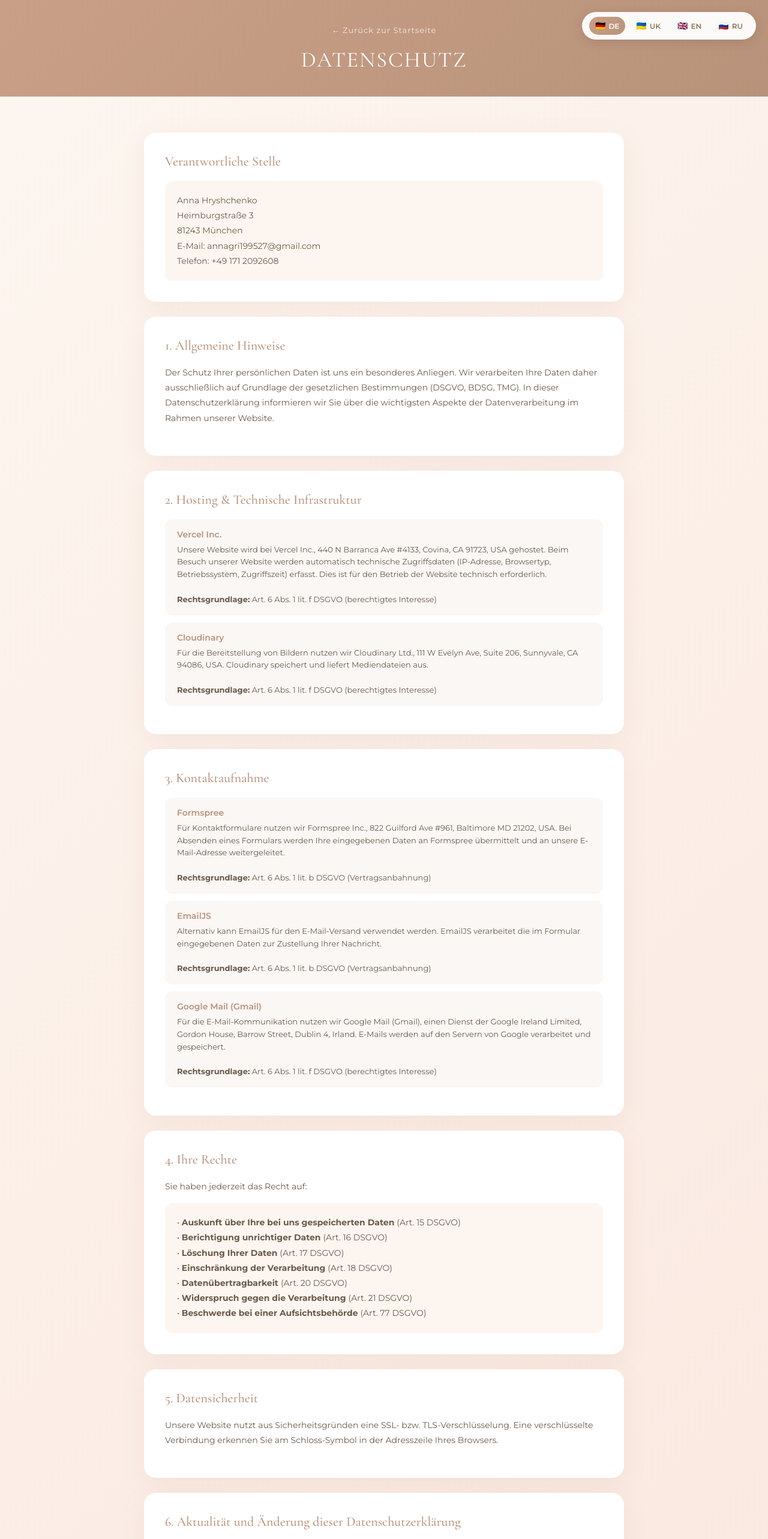
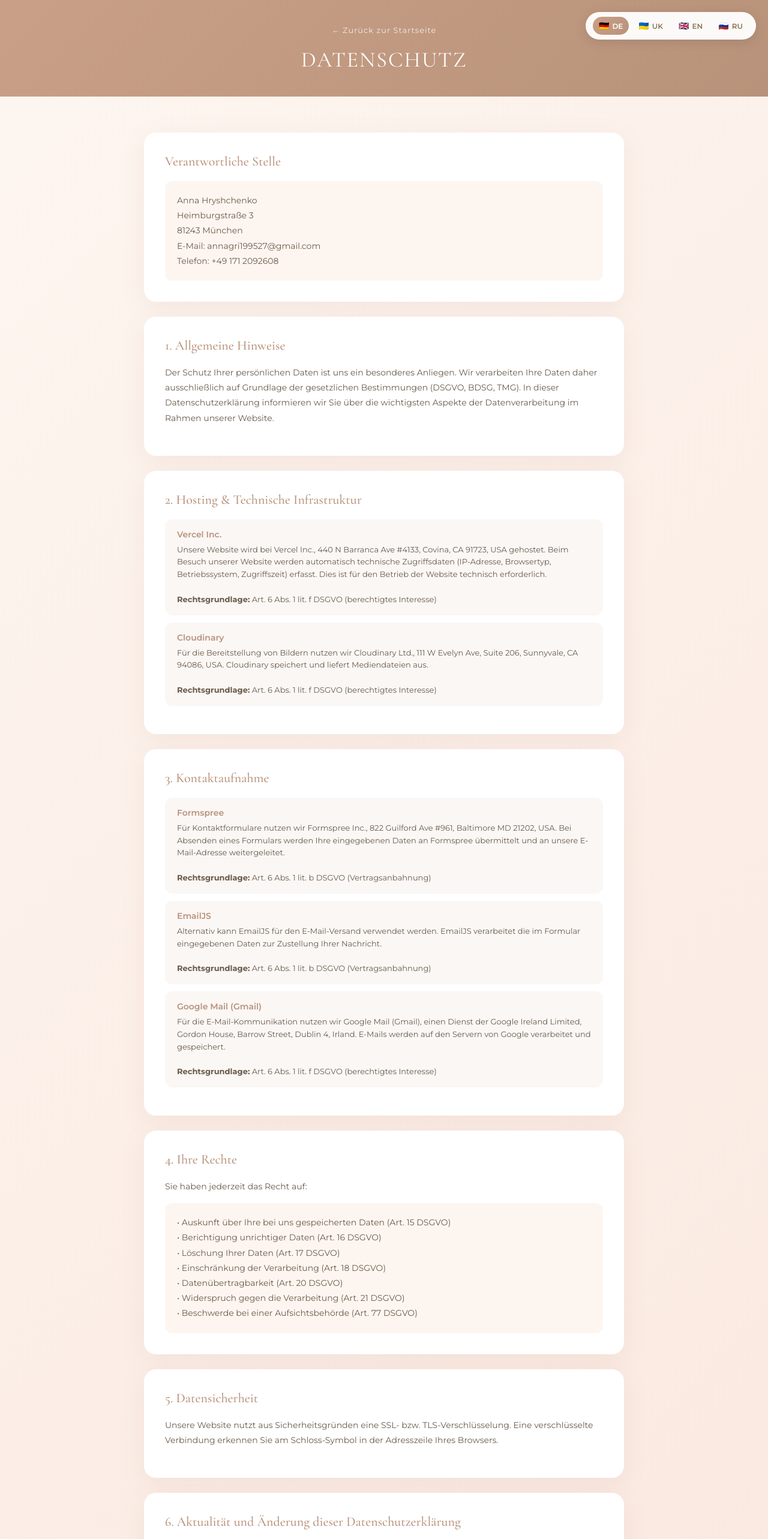
Before and after one commit to ah-aesthetic/webseite, a Next.js app: page /datenschutz in a window 1280 px wide. Shown: the top 2566 px of the page at 60% size. Built offline with nearby package versions, Linux system fonts and the light colour scheme.

Commit message:
Update page.js

```diff
--- a/app/datenschutz/page.js
+++ b/app/datenschutz/page.js
@@ -1,6 +1,6 @@
 'use client';
 
-import React, { useState, useEffect } from 'react';
+import React, { useState, useEffect, Suspense } from 'react';
 import Link from 'next/link';
 import { useSearchParams } from 'next/navigation';
 
@@ -48,6 +48,48 @@ const translations = {
     home: 'Startseite',
     legalNotice: 'Impressum',
     name: 'Anna Hryshchenko',
+  },
+  uk: {
+    langName: 'UK',
+    flag: '🇺🇦',
+    backLink: '← Повернутися на головну',
+    title: 'ПОЛІТИКА КОНФІДЕНЦІЙНОСТІ',
+    responsibleTitle: 'Відповідальна сторона',
+    section1Title: '1. Загальна інформація',
+    section1Text: 'Захист ваших персональних даних є для нас особливою турботою. Тому ми обробляємо ваші дані виключно на підставі законодавчих положень (GDPR, BDSG, TMG). У цій політиці конфіденційності ми інформуємо вас про найважливіші аспекти обробки даних на нашому сайті.',
+    section2Title: '2. Хостинг і технічна інфраструктура',
+    vercelTitle: 'Vercel Inc.',
+    vercelText: 'Наш сайт розміщено на Vercel Inc., 440 N Barranca Ave #4133, Covina, CA 91723, USA. При відвідуванні нашого сайту автоматично збираються технічні дані доступу (IP-адреса, тип браузера, операційна система, час доступу). Це технічно необхідно для роботи сайту.',
+    cloudinaryTitle: 'Cloudinary',
+    cloudinaryText: 'Для надання зображень ми використовуємо Cloudinary Ltd., 111 W Evelyn Ave, Suite 206, Sunnyvale, CA 94086, USA. Cloudinary зберігає та доставляє медіафайли.',
+    legalBasis: 'Правова основа',
+    legalBasisF: 'Ст. 6 абз. 1 літ. f GDPR (законний інтерес)',
+    legalBasisB: 'Ст. 6 абз. 1 літ. b GDPR (ініціювання договору)',
+    section3Title: '3. Зв\'язок',
+    formspreeTitle: 'Formspree',
+    formspreeText: 'Для контактних форм ми використовуємо Formspree Inc., 822 Guilford Ave #961, Baltimore MD 21202, USA. При відправці форми введені вами дані передаються до Formspree та пересилаються на нашу електронну адресу.',
+    emailjsTitle: 'EmailJS',
+    emailjsText: 'Альтернативно може використовуватися EmailJS для доставки електронної пошти. EmailJS обробляє дані, введені у форму, для доставки вашого повідомлення.',
+    gmailTitle: 'Google Mail (Gmail)',
+    gmailText: 'Для електронного листування ми використовуємо Google Mail (Gmail), сервіс Google Ireland Limited, Gordon House, Barrow Street, Dublin 4, Ірландія. Електронні листи обробляються та зберігаються на серверах Google.',
+    section4Title: '4. Ваші права',
+    section4Intro: 'Ви маєте право в будь-який час на:',
+    right1: 'Інформацію про ваші дані, що зберігаються у нас (ст. 15 GDPR)',
+    right2: 'Виправлення неправильних даних (ст. 16 GDPR)',
+    right3: 'Видалення ваших даних (ст. 17 GDPR)',
+    right4: 'Обмеження обробки (ст. 18 GDPR)',
+    right5: 'Переносимість даних (ст. 20 GDPR)',
+    right6: 'Заперечення проти обробки (ст. 21 GDPR)',
+    right7: 'Скаргу до наглядового органу (ст. 77 GDPR)',
+    section5Title: '5. Безпека даних',
+    section5Text: 'Наш сайт використовує SSL- або TLS-шифрування з міркувань безпеки. Зашифроване з\'єднання можна розпізнати за значком замка в адресному рядку браузера.',
+    section6Title: '6. Актуальність і зміни цієї політики конфіденційності',
+    section6Text: 'Ця політика конфіденційності актуальна станом на березень 2026 року. У зв\'язку з подальшим розвитком нашого сайту або зміною законодавчих вимог може виникнути необхідність змінити цю політику конфіденційності.',
+    lastUpdated: 'Актуально: березень 2026',
+    footerCopyright: '© 2026 Анна Грищенко · Усі права захищені',
+    home: 'Головна',
+    legalNotice: 'Імпресум',
+    name: 'Анна Грищенко',
   },
   en: {
     langName: 'EN',
@@ -133,51 +175,9 @@ const translations = {
     legalNotice: 'Импрессум',
     name: 'Анна Грищенко',
   },
-  uk: {
-    langName: 'UK',
-    flag: '🇺🇦',
-    backLink: '← Повернутися на головну',
-    title: 'ПОЛІТИКА КОНФІДЕНЦІЙНОСТІ',
-    responsibleTitle: 'Відповідальна сторона',
-    section1Title: '1. Загальна інформація',
-    section1Text: 'Захист ваших персональних даних є для нас особливою турботою. Тому ми обробляємо ваші дані виключно на підставі законодавчих положень (GDPR, BDSG, TMG). У цій політиці конфіденційності ми інформуємо вас про найважливіші аспекти обробки даних на нашому сайті.',
-    section2Title: '2. Хостинг і технічна інфраструктура',
-    vercelTitle: 'Vercel Inc.',
-    vercelText: 'Наш сайт розміщено на Vercel Inc., 440 N Barranca Ave #4133, Covina, CA 91723, USA. При відвідуванні нашого сайту автоматично збираються технічні дані доступу (IP-адреса, тип браузера, операційна система, час доступу). Це технічно необхідно для роботи сайту.',
-    cloudinaryTitle: 'Cloudinary',
-    cloudinaryText: 'Для надання зображень ми використовуємо Cloudinary Ltd., 111 W Evelyn Ave, Suite 206, Sunnyvale, CA 94086, USA. Cloudinary зберігає та доставляє медіафайли.',
-    legalBasis: 'Правова основа',
-    legalBasisF: 'Ст. 6 абз. 1 літ. f GDPR (законний інтерес)',
-    legalBasisB: 'Ст. 6 абз. 1 літ. b GDPR (ініціювання договору)',
-    section3Title: '3. Зв\'язок',
-    formspreeTitle: 'Formspree',
-    formspreeText: 'Для контактних форм ми використовуємо Formspree Inc., 822 Guilford Ave #961, Baltimore MD 21202, USA. При відправці форми введені вами дані передаються до Formspree та пересилаються на нашу електронну адресу.',
-    emailjsTitle: 'EmailJS',
-    emailjsText: 'Альтернативно може використовуватися EmailJS для доставки електронної пошти. EmailJS обробляє дані, введені у форму, для доставки вашого повідомлення.',
-    gmailTitle: 'Google Mail (Gmail)',
-    gmailText: 'Для електронного листування ми використовуємо Google Mail (Gmail), сервіс Google Ireland Limited, Gordon House, Barrow Street, Dublin 4, Ірландія. Електронні листи обробляються та зберігаються на серверах Google.',
-    section4Title: '4. Ваші права',
-    section4Intro: 'Ви маєте право в будь-який час на:',
-    right1: 'Інформацію про ваші дані, що зберігаються у нас (ст. 15 GDPR)',
-    right2: 'Виправлення неправильних даних (ст. 16 GDPR)',
-    right3: 'Видалення ваших даних (ст. 17 GDPR)',
-    right4: 'Обмеження обробки (ст. 18 GDPR)',
-    right5: 'Переносимість даних (ст. 20 GDPR)',
-    right6: 'Заперечення проти обробки (ст. 21 GDPR)',
-    right7: 'Скаргу до наглядового органу (ст. 77 GDPR)',
-    section5Title: '5. Безпека даних',
-    section5Text: 'Наш сайт використовує SSL- або TLS-шифрування з міркувань безпеки. Зашифроване з\'єднання можна розпізнати за значком замка в адресному рядку браузера.',
-    section6Title: '6. Актуальність і зміни цієї політики конфіденційності',
-    section6Text: 'Ця політика конфіденційності актуальна станом на березень 2026 року. У зв\'язку з подальшим розвитком нашого сайту або зміною законодавчих вимог може виникнути необхідність змінити цю політику конфіденційності.',
-    lastUpdated: 'Актуально: березень 2026',
-    footerCopyright: '© 2026 Анна Грищенко · Усі права захищені',
-    home: 'Головна',
-    legalNotice: 'Імпресум',
-    name: 'Анна Грищенко',
-  },
 };
 
-export default function Datenschutz() {
+function DatenschutzContent() {
   const searchParams = useSearchParams();
   const [lang, setLang] = useState('de');
   const t = translations[lang];
@@ -207,12 +207,11 @@ export default function Datenschutz() {
     serviceDesc: { fontFamily: fontBody, fontSize: '13px', color: '#6a5a4a', lineHeight: '1.6', fontWeight: '400' },
     link: { color: '#b8927a', textDecoration: 'none' },
     footer: { textAlign: 'center', padding: '40px 20px', fontSize: '13px', color: '#8b7355' },
-    langSwitcher: { position: 'fixed', top: '20px', right: '20px', zIndex: 1000, display: 'flex', gap: '8px', background: 'rgba(255,255,255,0.95)', padding: '8px 12px', borderRadius: '25px', boxShadow: '0 4px 20px rgba(0,0,0,0.1)' },
+    langSwitcher: { position: 'fixed', top: '20px', right: '20px', zIndex: 1000, display: 'flex', gap: '6px', background: 'rgba(255,255,255,0.95)', padding: '8px 12px', borderRadius: '25px', boxShadow: '0 4px 20px rgba(0,0,0,0.1)' },
   };
 
   return (
     <div style={styles.container}>
-      {/* Language Switcher */}
       <div style={styles.langSwitcher}>
         {langOrder.map(l => (
           <button
@@ -311,13 +310,13 @@ export default function Datenschutz() {
           <p style={styles.paragraph}>{t.section4Intro}</p>
           <div style={styles.highlight}>
             <p style={{...styles.paragraph, margin: 0}}>
-              • <strong>{t.right1.split('(')[0]}</strong> ({t.right1.split('(')[1]}<br />
-              • <strong>{t.right2.split('(')[0]}</strong> ({t.right2.split('(')[1]}<br />
-              • <strong>{t.right3.split('(')[0]}</strong> ({t.right3.split('(')[1]}<br />
-              • <strong>{t.right4.split('(')[0]}</strong> ({t.right4.split('(')[1]}<br />
-              • <strong>{t.right5.split('(')[0]}</strong> ({t.right5.split('(')[1]}<br />
-              • <strong>{t.right6.split('(')[0]}</strong> ({t.right6.split('(')[1]}<br />
-              • <strong>{t.right7.split('(')[0]}</strong> ({t.right7.split('(')[1]}
+              • {t.right1}<br />
+              • {t.right2}<br />
+              • {t.right3}<br />
+              • {t.right4}<br />
+              • {t.right5}<br />
+              • {t.right6}<br />
+              • {t.right7}
             </p>
           </div>
         </div>
@@ -345,3 +344,11 @@ export default function Datenschutz() {
     </div>
   );
 }
+
+export default function Datenschutz() {
+  return (
+    <Suspense fallback={<div style={{ minHeight: '100vh', background: '#fdf6f0' }} />}>
+      <DatenschutzContent />
+    </Suspense>
+  );
+}
```
